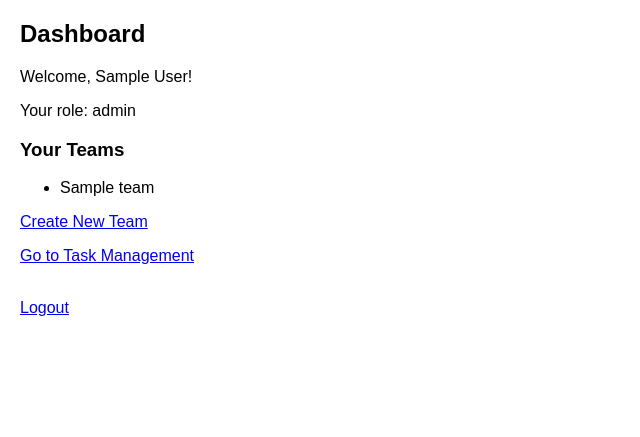
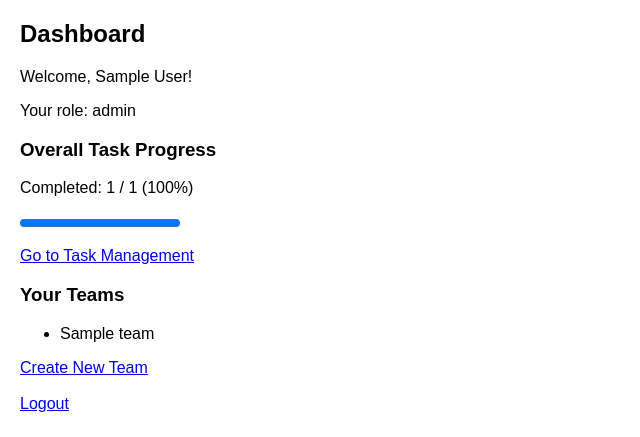
Before and after one commit to thegitguy-56/Task-Manager, a Flask app: page /dashboard in a window 1280 px wide. Shown: the top 437 px of the page, without its empty margins (0-640 px from the left). Run offline with Flask 3, Linux system fonts and the light colour scheme; a user stored in the database is signed in; tables that the repository leaves empty hold one stand-in row (values such as "Sample post").

Commit message:
Module 4 - Progress tracking & metrics

```diff
--- a/app.py
+++ b/app.py
@@ -113,11 +113,24 @@ def dashboard():
     if current_user.role in ["admin", "manager"]:
         user_teams = Team.query.filter_by(manager_id=current_user.id).all()
 
+    # ---- Module 4: progress metrics ----
+    total_tasks = Task.query.count()
+    completed_tasks = Task.query.filter_by(status="completed").count()
+
+    if total_tasks > 0:
+        progress_pct = round((completed_tasks / total_tasks) * 100)
+    else:
+        progress_pct = 0
+
     return render_template(
         "dashboard.html",
         user=current_user,
         user_teams=user_teams,
+        total_tasks=total_tasks,
+        completed_tasks=completed_tasks,
+        progress_pct=progress_pct,
     )
+
 
 
 # TEAM CREATION (admin/manager only)
--- a/templates/dashboard.html
+++ b/templates/dashboard.html
@@ -4,6 +4,20 @@
 <h2>Dashboard</h2>
 <p>Welcome, {{ user.name }}!</p>
 <p>Your role: {{ user.role }}</p>
+
+<h3>Overall Task Progress</h3>
+{% if total_tasks > 0 %}
+    <p>Completed: {{ completed_tasks }} / {{ total_tasks }} ({{ progress_pct }}%)</p>
+
+    <!-- Simple HTML progress bar -->
+    <progress value="{{ progress_pct }}" max="100"></progress>
+{% else %}
+    <p>No tasks created yet.</p>
+{% endif %}
+
+<p>
+    <a href="{{ url_for('tasks') }}">Go to Task Management</a>
+</p>
 
 {% if user.role == 'admin' or user.role == 'manager' %}
     <h3>Your Teams</h3>
@@ -22,10 +36,6 @@
     <p>You are a member. Teams are managed by admins/managers.</p>
 {% endif %}
 
-<p>
-    <a href="{{ url_for('tasks') }}">Go to Task Management</a>
-</p>
-
 <br>
 <a href="{{ url_for('logout') }}">Logout</a>
 
```
